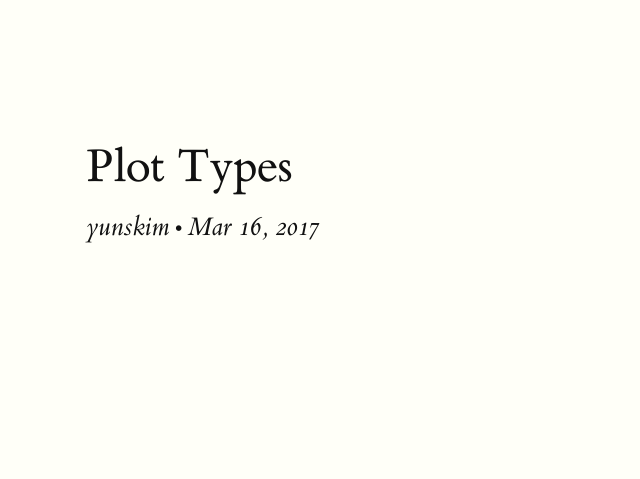
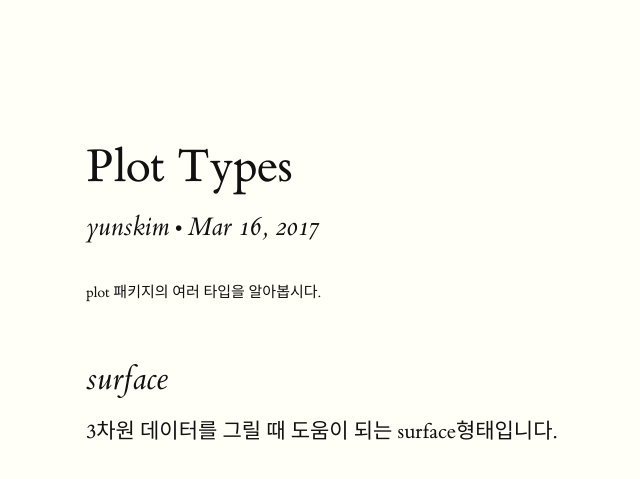
Before and after one commit to toolofthought/toolofthought.github.io, a Jekyll site: the page built from _posts/2017-03-16-j-plot-style.html, in a window 1280 px wide. Shown: the top 479 px of the page, without its empty margins (74-714 px from the left). Built offline with Jekyll 4.4.1, drawn with Linux system fonts in a browser that asks for light colours; some web fonts are replaced.

Commit message:
surface 추가

```diff
--- a/_posts/2017-03-16-j-plot-style.html
+++ b/_posts/2017-03-16-j-plot-style.html
@@ -6,3 +6,11 @@ author: yunskim
 categories: j-language plot
 permalink: /:categories/:year/:month/:day/:title/
 ---
+<section>
+plot 패키지의 여러 타입을 알아봅시다.
+</section>
+
+<section>
+	<h2>surface</h2>
+	<p>3차원 데이터를 그릴 때 도움이 되는 surface형태입니다.</p>
+</section>
```
